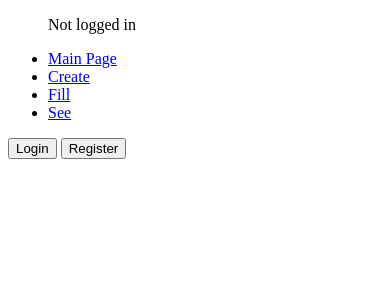
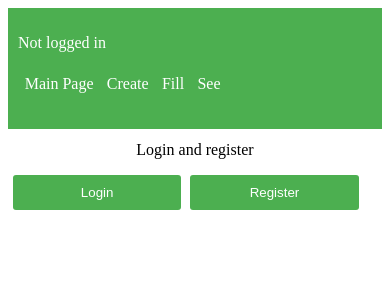
Before and after one commit to Anty150/GescaCFS, a PHP site: page / in a window 390 px wide. Shown: the top 300 px of the page. Run offline with PHP 8.4, Linux system fonts and the light colour scheme.

Commit message:
Version 1.35 Styles 2.0 - added responsive styles Fixed wrong href in adminViewDocuments.php and adminViewDocuments.php Minor changes in index.php

```diff
--- a/adminViewDocuments.php
+++ b/adminViewDocuments.php
@@ -61,7 +61,7 @@ if ($_SESSION['permission'] != 'admin') {
                     $iter = 0;
                     while ($dataResult = $result->fetch_assoc()) {
                         $displayName = $dataResult['Name'];
-                        echo '<a href="#" id="hyperlink' . $iter . '"><p><span>' . $displayName . '</span></p></a>';
+                        echo '<a href="#paragraphDisplayText" id="hyperlink' . $iter . '"><p><span>' . $displayName . '</span></p></a>';
                         $iter++;
                     }
                 }
--- a/adminViewTemplates.php
+++ b/adminViewTemplates.php
@@ -61,7 +61,7 @@ if ($_SESSION['permission'] != 'admin') {
                     $iter = 0;
                     while ($dataResult = $result->fetch_assoc()) {
                         $displayName = $dataResult['Name'];
-                        echo '<a href="#" id="hyperlink'.$iter.'" data-id="'.$dataResult['ID'].'"><p><span>'.$displayName.'</span></p></a>';
+                        echo '<a href="#paragraphDisplayText" id="hyperlink'.$iter.'" data-id="'.$dataResult['ID'].'"><p><span>'.$displayName.'</span></p></a>';
                         $iter++;
                     }
                 }
--- a/fill.php
+++ b/fill.php
@@ -65,7 +65,6 @@ if(!isset($_SESSION['valid'])){
                             $result = $conn->query($query);
                             while ($row = $result->fetch_assoc()) {
                                 $userID = $row['ID'];
-                                echo $userID;
                             }
 
                             $query ="SELECT Name FROM `names` WHERE `User ID` = '$userID'";
--- a/index.php
+++ b/index.php
@@ -63,21 +63,22 @@
             }
             ?>
             <?php if ($isHidden): ?>
-            <a href="login.php"><input type="button" value="Login"></a>
-            <a href="register.php"><input type="button" value="Register"></a>
+                <p class="manager">Login and register</p>
+                <a href="login.php"><input type="button" value="Login"></a>
+                <a href="register.php"><input type="button" value="Register"></a>
             <?php endif; ?>
 
             <?php if (!$isHidden): ?>
-                <p class="manager">File manager:</p>
+                <p class="manager">File manager</p>
 
                 <a href="delete.php"><input type="button" value="Delete Templates"></a>
                 <a href="deleteDocuments.php"><input type="button" value="Delete Documents"></a>
                 <hr>
-                <p class="manager">Account manager:</p>
+                <p class="manager">Account manager</p>
                 <a href="deleteAccount.php"><input type="button" value="Delete Account" onclick="return confirm('Are you sure you want to delete your account? This action cannot be undone.');"></a>
                 <?php if ($_SESSION['permission'] == 'admin'): ?>
                     <hr>
-                    <p class="manager">Admin panel:</p>
+                    <p class="manager">Admin panel</p>
                     <a href="adminViewTemplates.php"><input type="button" value="Admin View Templates"></a>
                     <a href="adminViewDocuments.php"><input type="button" value="Admin View Documents"></a>
                 <?php endif; ?>
--- a/style2.css
+++ b/style2.css
@@ -1,4 +1,5 @@
-@media (min-width: 800px) {
+/* Default styles */
+
 html{
     scroll-behavior: smooth;
 }
@@ -185,4 +186,31 @@
 .manager {
     text-align: center;
 }
+#textBox p{
+    margin: 16px 0;
 }
+/* Responsive styles */
+
+@media (max-width: 800px) {
+    .wrapper {
+        grid-template-columns: 1fr;
+    }
+
+    aside {
+        flex-direction: column;
+        flex-basis: 100%;
+        position: relative;
+    }
+    aside a{
+        float: left;
+        margin: 5pt;
+    }
+
+    .content{
+        flex-basis: 100%;
+    }
+
+    .form {
+        max-width: none;
+    }
+}
```
Lines whose indentation alone changed are shown as unchanged.
